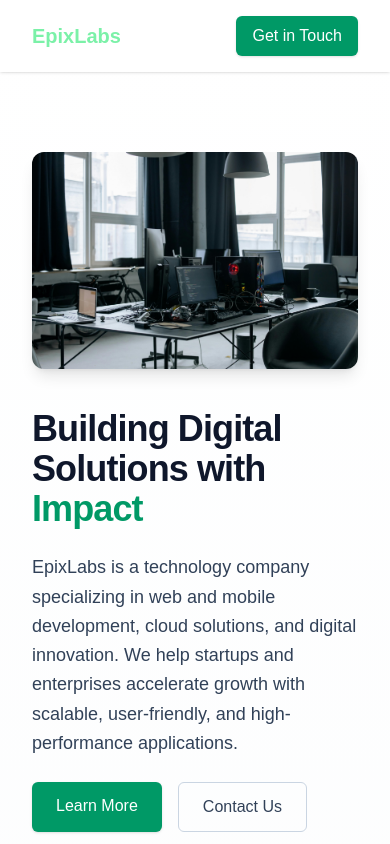
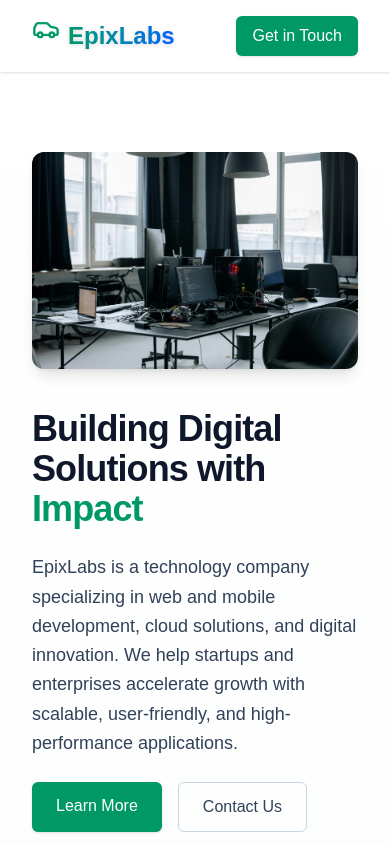
Before and after one commit to OkiljonDadakhanov/epix-labs, a Next.js app: page / in a window 390 px wide. Shown: the top 844 px of the page. Built offline with nearby package versions, Linux system fonts and the light colour scheme.

Commit message:
added phone number

```diff
--- a/app/page.tsx
+++ b/app/page.tsx
@@ -26,7 +26,7 @@ interface ContactCardProps {
   value: string;
 }
 
-export default function EpixLabsPage(): JSX.Element {
+export default function EpixLabsPage() {
   // Animation variants
   const fadeInUp = {
     hidden: { opacity: 0, y: 40 },
@@ -66,8 +66,12 @@ export default function EpixLabsPage(): JSX.Element {
         className="flex items-center justify-between px-8 py-4 shadow-sm bg-white/80 backdrop-blur-md sticky top-0 z-20"
       >
         <div className="flex items-center gap-2">
-          <Link href="/" className="flex items-center gap-2 font-bold text-xl">
-            <span className="bg-gradient-to-r from-primary to-secondary bg-clip-text text-green-300">
+          <Link
+            href="/"
+            className="flex items-center gap-2 font-extrabold text-2xl hover:scale-105 transition-transform duration-200"
+          >
+            <Car className="h-7 w-7 text-emerald-600 animate-bounce" />
+            <span className="bg-gradient-to-r from-emerald-600 to-blue-600 bg-clip-text text-transparent drop-shadow-sm">
               EpixLabs
             </span>
           </Link>
@@ -186,7 +190,7 @@ export default function EpixLabsPage(): JSX.Element {
           <div className="grid md:grid-cols-3 gap-8">
             {services.map((service, index) => (
               <motion.div
-                key={index}
+                key={`service-${index}`}
                 variants={fadeInUp}
                 custom={index + 1}
                 whileHover={{
@@ -221,7 +225,7 @@ export default function EpixLabsPage(): JSX.Element {
         >
           <h2 className="text-3xl font-bold text-slate-900">Get in Touch</h2>
           <p className="text-slate-700">
-            Have a project or idea? Let`s build something together.
+            Have a project or idea? Let's build something together.
           </p>
           <div className="mt-8 grid gap-6 sm:grid-cols-3 text-left">
             <ContactCard
@@ -257,7 +261,7 @@ export default function EpixLabsPage(): JSX.Element {
   );
 }
 
-function ContactCard({ icon, title, value }: ContactCardProps): JSX.Element {
+function ContactCard({ icon, title, value }: ContactCardProps) {
   return (
     <motion.div
       whileHover={{
```
